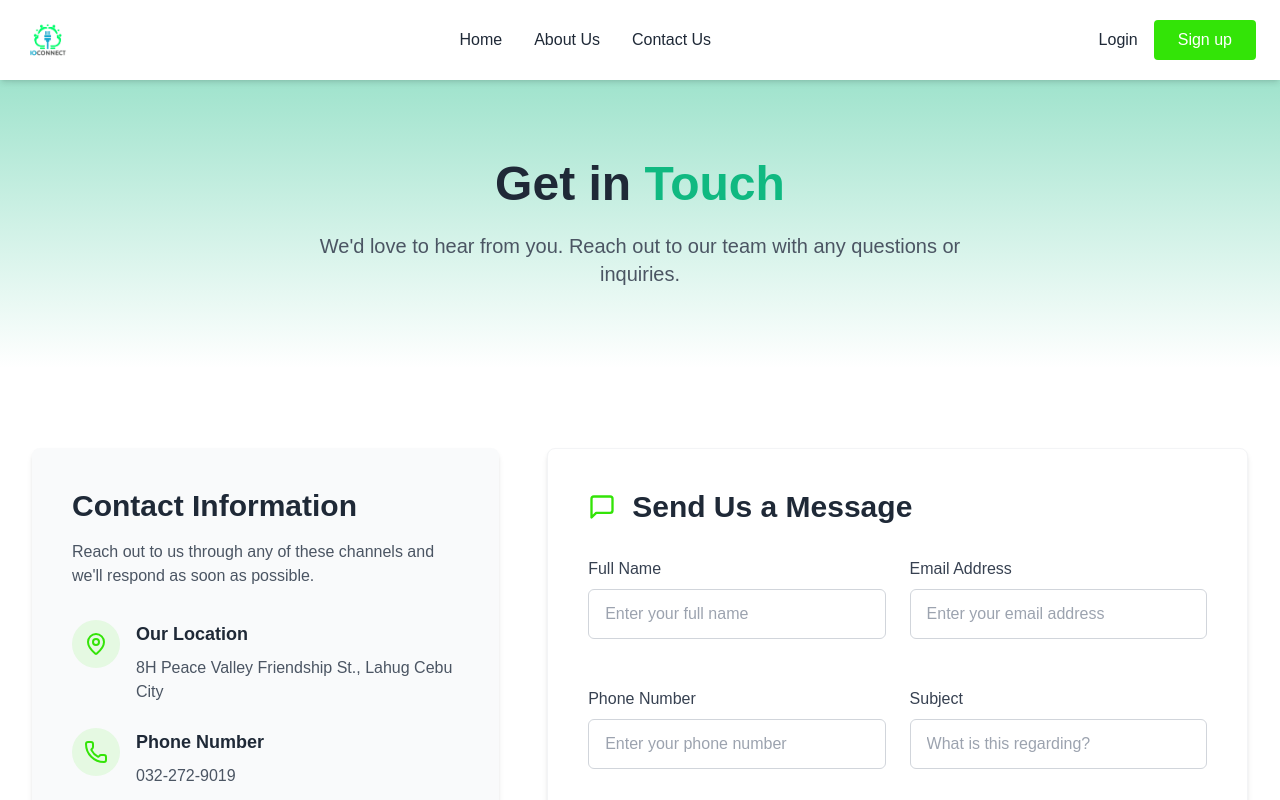
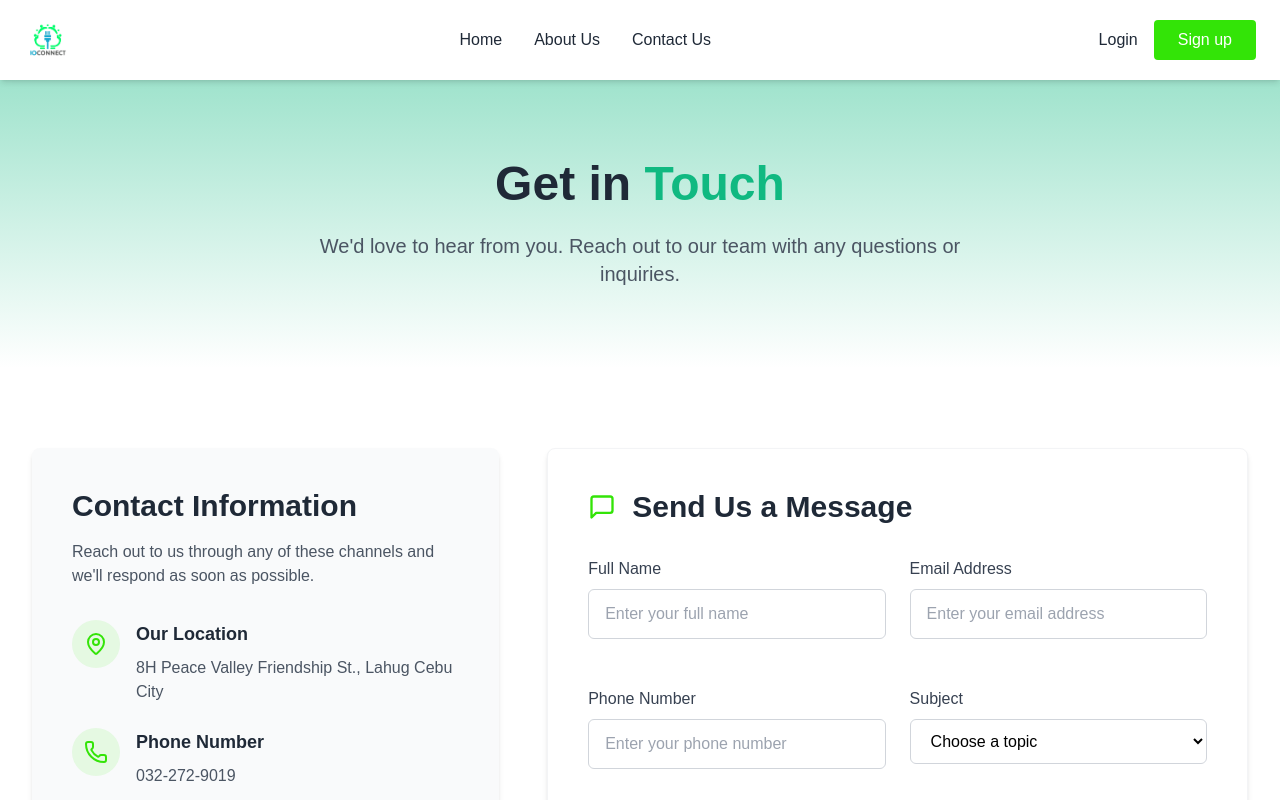
Before and after one commit to pawekz/SERV-IT-MANAGER, a React (Vite) app in the folder frontend/: page /contact in a window 1280 px wide. Shown: the top 800 px of the page. Built offline with nearby package versions, Linux system fonts and the light colour scheme; no server answers; what @react-pdf/renderer would draw is missing.

Commit message:
Frontend: Replace subject input with a select dropdown for better topic selection

```diff
--- a/frontend/src/pages/ContactPage/ContactPage.jsx
+++ b/frontend/src/pages/ContactPage/ContactPage.jsx
@@ -194,14 +194,21 @@ const ContactPage = () => {
                                         </div>
                                         <div className="mb-6">
                                             <label htmlFor="subject" className="block mb-2 font-medium text-gray-700">Subject</label>
-                                            <input
-                                                type="text"
+                                            <select
                                                 id="subject"
                                                 name="subject"
-                                                placeholder="What is this regarding?"
+                                                defaultValue=""
                                                 required
-                                                className="w-full px-4 py-3 border border-gray-300 rounded-md font-inherit text-base transition-all focus:outline-none focus:border-[#33e407] focus:ring-2 focus:ring-[rgba(51,228,7,0.1)]"
-                                            />
+                                                className="w-full px-4 py-3 border border-gray-300 rounded-md font-inherit text-base bg-white transition-all focus:outline-none focus:border-[#33e407] focus:ring-2 focus:ring-[rgba(51,228,7,0.1)]"
+                                            >
+                                                <option value="" disabled>Choose a topic</option>
+                                                <option value="general">General Inquiry</option>
+                                                <option value="support">Technical Support</option>
+                                                <option value="billing">Billing & Account</option>
+                                                <option value="demo">Product Demo Request</option>
+                                                <option value="partnership">Partnership Opportunity</option>
+                                                <option value="feedback">Feedback</option>
+                                            </select>
                                         </div>
                                     </div>
                                     <div className="mb-6">
```
